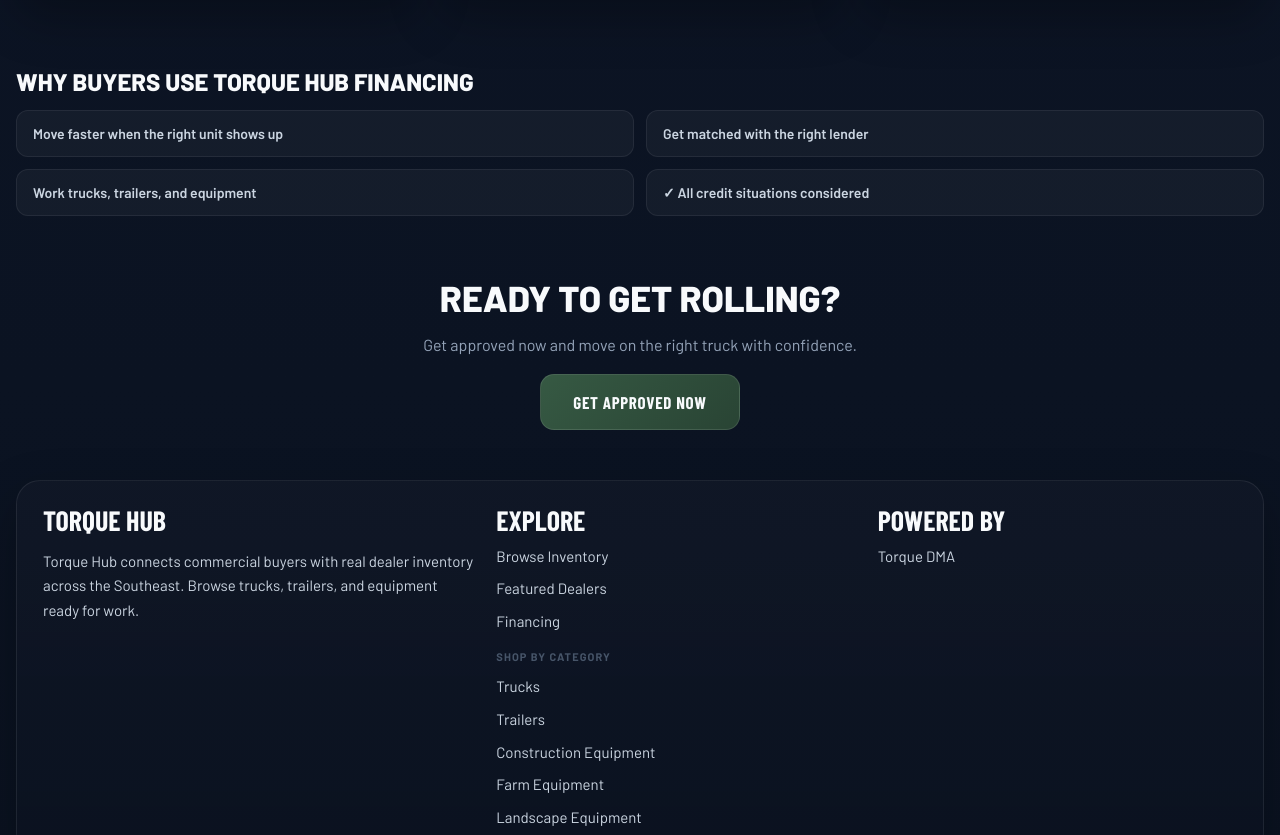
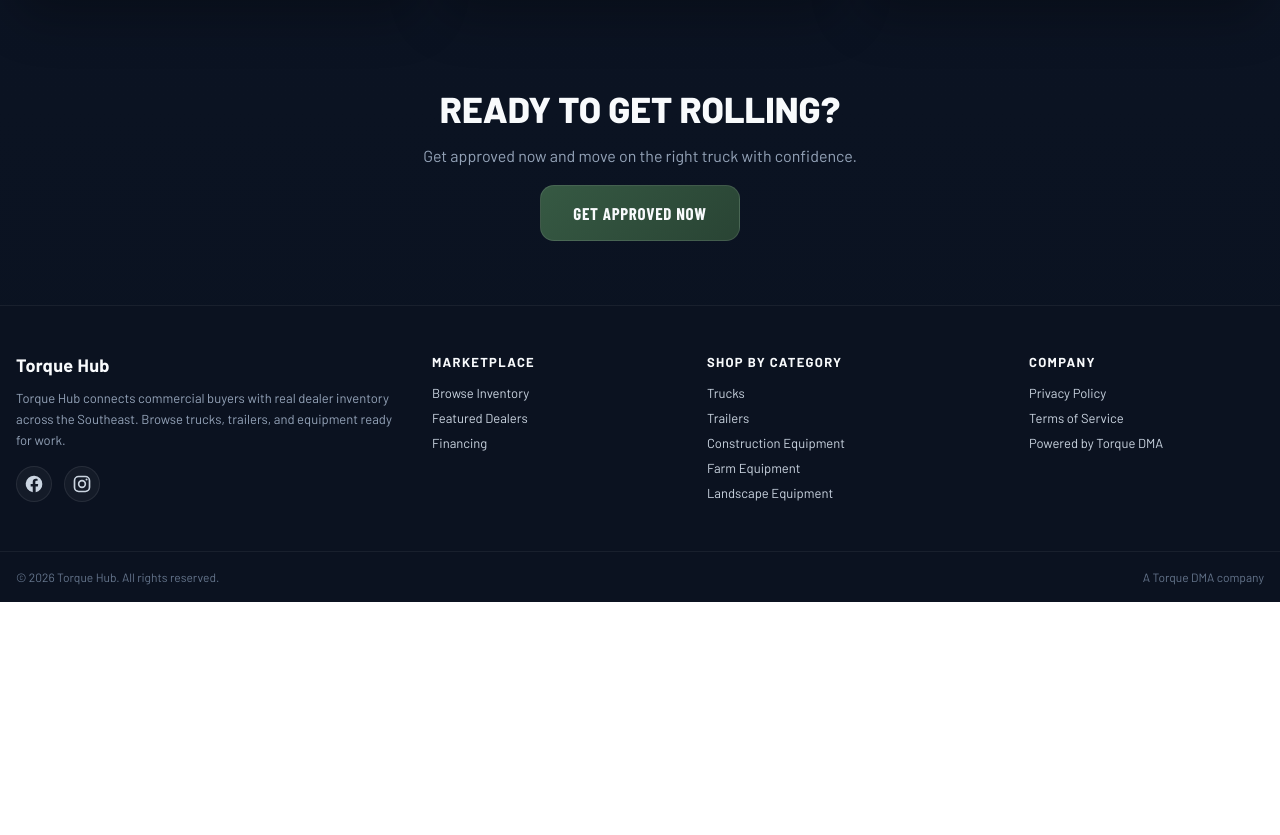
Before and after one commit to torquedma/torque-hub-site, a website: page index.html in a window 1280 px wide. Shown: the part 3396-4231 px from the top of the page. After the commit the page ends 3998 px from the top, so only its background shows below. Drawn offline with nearby package versions, Linux system fonts and the light colour scheme; no server answers; a web font is replaced by a local one.

Commit message:
Footer: split Shop by Category into own column for even 4-column layout

```diff
--- a/index.html
+++ b/index.html
@@ -1137,18 +1137,6 @@
       </div>
     </section>
 
-  <!-- WHY FINANCE HERE -->
-  <div class="container">
-    <section class="finance-why">
-      <h2>Why Buyers Use Torque Hub Financing</h2>
-      <div class="why-grid">
-        <div>Move faster when the right unit shows up</div>
-        <div>Get matched with the right lender</div>
-        <div>Work trucks, trailers, and equipment</div>
-        <div>&#10003; All credit situations considered</div>
-      </div>
-    </section>
-  </div>
 
   <!-- FINAL CLOSER -->
   <div class="container">
@@ -1161,19 +1149,31 @@
 
 </main>
 
-  <footer>
-    <div class="container footer-card">
-      <div>
+  <footer class="site-footer">
+    <div class="container footer-grid">
+      <div class="footer-col footer-brand">
         <h3>Torque Hub</h3>
         <p>Torque Hub connects commercial buyers with real dealer inventory across the Southeast. Browse trucks, trailers, and equipment ready for work.</p>
+        <div class="footer-social" aria-label="Social media">
+          <a href="https://www.facebook.com/torquedma" target="_blank" rel="noopener" aria-label="Facebook">
+            <svg width="20" height="20" viewBox="0 0 24 24" fill="currentColor" aria-hidden="true"><path d="M22 12a10 10 0 1 0-11.5 9.9v-7H8v-3h2.5V9.5C10.5 7 12 5.7 14.2 5.7c1 0 2.1.2 2.1.2v2.3h-1.2c-1.2 0-1.5.7-1.5 1.5V12H17l-.4 3h-2.6v7A10 10 0 0 0 22 12z"/></svg>
+          </a>
+          <a href="https://www.instagram.com/torque_dma" target="_blank" rel="noopener" aria-label="Instagram">
+            <svg width="20" height="20" viewBox="0 0 24 24" fill="none" stroke="currentColor" stroke-width="2" aria-hidden="true"><rect x="3" y="3" width="18" height="18" rx="5"/><circle cx="12" cy="12" r="4"/><circle cx="17.5" cy="6.5" r="1.2" fill="currentColor" stroke="none"/></svg>
+          </a>
+        </div>
       </div>
-      <div>
-        <h3>Explore</h3>
+      <div class="footer-col">
+        <h4>Marketplace</h4>
         <ul>
           <li><a href="/inventory.html">Browse Inventory</a></li>
           <li><a href="#dealers">Featured Dealers</a></li>
           <li><a href="/finance.html">Financing</a></li>
-          <li style="margin-top:14px;font-size:11px;font-weight:700;text-transform:uppercase;letter-spacing:0.1em;color:#475569">Shop by Category</li>
+        </ul>
+      </div>
+      <div class="footer-col">
+        <h4>Shop by Category</h4>
+        <ul>
           <li><a href="/trucks-for-sale">Trucks</a></li>
           <li><a href="/trailers-for-sale">Trailers</a></li>
           <li><a href="/construction-equipment-for-sale">Construction Equipment</a></li>
@@ -1181,14 +1181,43 @@
           <li><a href="/landscape-equipment-for-sale">Landscape Equipment</a></li>
         </ul>
       </div>
-      <div>
-        <h3>Powered by</h3>
+      <div class="footer-col">
+        <h4>Company</h4>
         <ul>
-          <li>Torque DMA</li>
+          <li><a href="/privacy">Privacy Policy</a></li>
+          <li><a href="/terms">Terms of Service</a></li>
+          <li><a href="https://www.torquedma.com" target="_blank" rel="noopener">Powered by Torque DMA</a></li>
         </ul>
       </div>
     </div>
+    <div class="footer-bottom">
+      <div class="container">
+        <span>© 2026 Torque Hub. All rights reserved.</span>
+        <span>A Torque DMA company</span>
+      </div>
+    </div>
   </footer>
+
+  <style>
+    .site-footer { background: #0b1220; border-top: 1px solid rgba(255,255,255,0.06); padding: 48px 0 0; margin-top: 64px; color: #cbd5e1; }
+    .site-footer .footer-grid { display: grid; grid-template-columns: 1.6fr 1fr 1.2fr 1fr; gap: 40px; padding-bottom: 36px; align-items: start; }
+    .site-footer .footer-col h3 { color: #f8fafc; font-size: 18px; margin: 0 0 12px; letter-spacing: 0.02em; }
+    .site-footer .footer-col h4 { color: #f8fafc; font-size: 13px; text-transform: uppercase; letter-spacing: 0.1em; margin: 0 0 12px; font-weight: 700; }
+    .site-footer .footer-col p { color: #94a3b8; font-size: 13px; line-height: 1.6; margin: 0 0 16px; }
+    .site-footer .footer-col ul { list-style: none; padding: 0; margin: 0; }
+    .site-footer .footer-col li { margin: 6px 0; }
+    .site-footer .footer-col a { color: #cbd5e1; text-decoration: none; font-size: 13px; transition: color 0.15s; }
+    .site-footer .footer-col a:hover { color: #fff; }
+    .site-footer .footer-social { display: flex; gap: 12px; margin-top: 8px; }
+    .site-footer .footer-social a { display: inline-flex; align-items: center; justify-content: center; width: 36px; height: 36px; border-radius: 50%; background: rgba(255,255,255,0.04); border: 1px solid rgba(255,255,255,0.08); color: #cbd5e1; transition: all 0.15s; }
+    .site-footer .footer-social a:hover { background: rgba(255,255,255,0.08); color: #fff; }
+    .site-footer .footer-bottom { border-top: 1px solid rgba(255,255,255,0.06); padding: 18px 0; margin-top: 8px; font-size: 12px; color: #64748b; }
+    .site-footer .footer-bottom .container { display: flex; justify-content: space-between; align-items: center; gap: 12px; flex-wrap: wrap; }
+    @media (max-width: 768px) {
+      .site-footer .footer-grid { grid-template-columns: 1fr; gap: 28px; }
+      .site-footer .footer-bottom .container { flex-direction: column; text-align: center; }
+    }
+  </style>
 
   <div class="mobile-sticky" aria-label="Mobile quick actions">
     <a class="btn btn-green" href="/finance.html?src=mobile">Financing</a>
```
